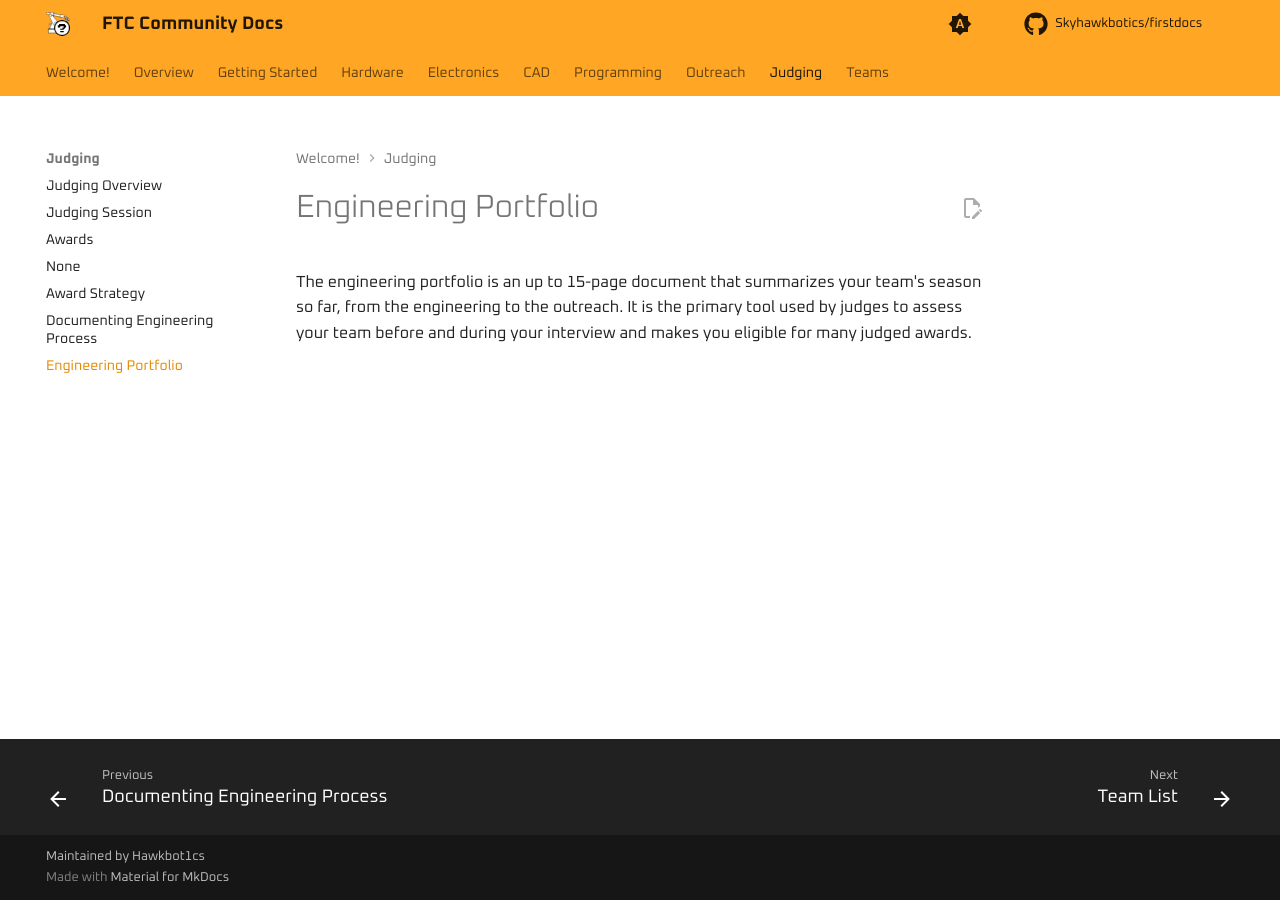
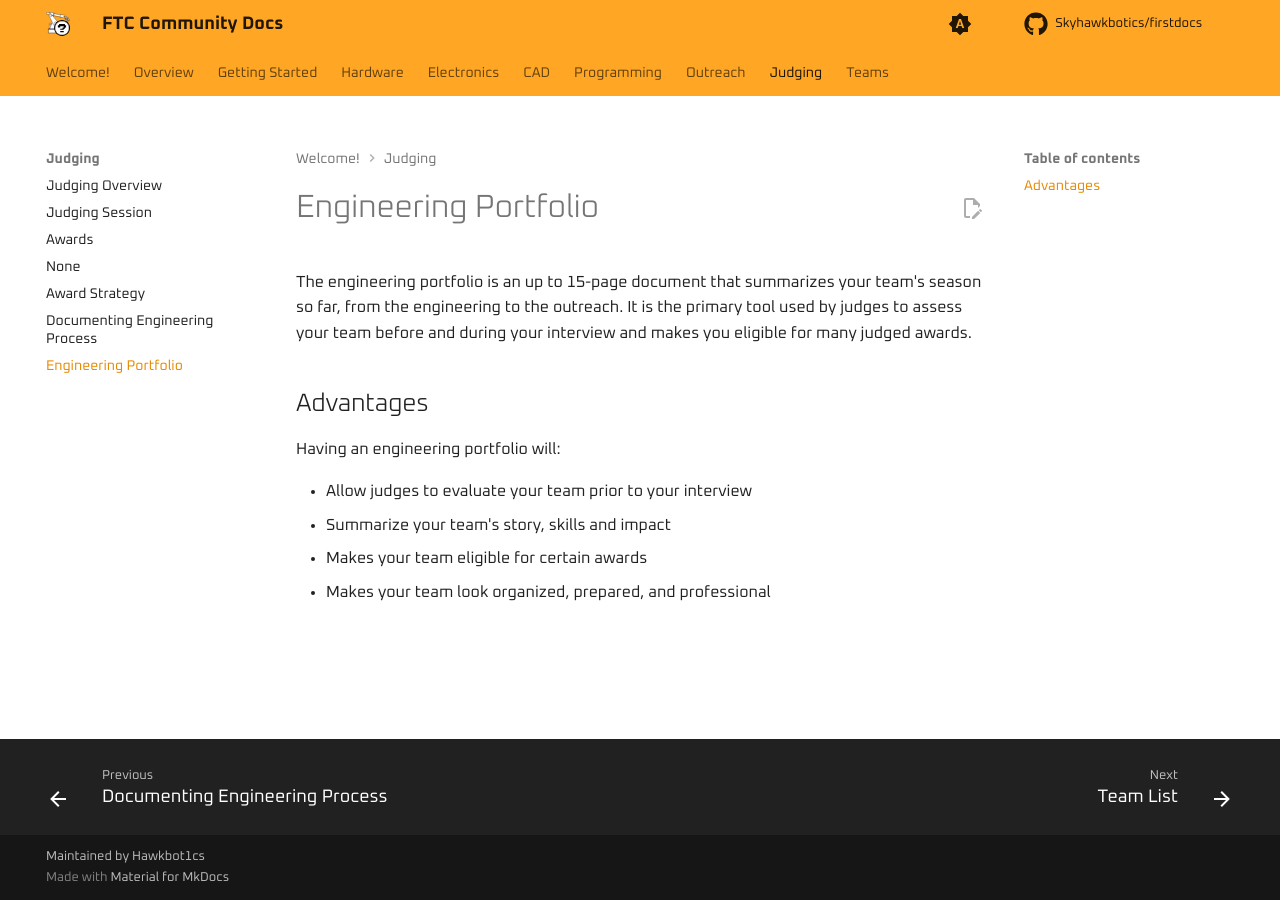
Before and after one commit to Skyhawkbotics/firstdocs, an MkDocs documentation site: the page built from source/docs/judging/engineering-portfolio.md, in a window 1280 px wide. Built offline with MkDocs 1.6.1 and Material for MkDocs 9.7.7, drawn with Linux system fonts in a browser that asks for light colours; comment, search, counter and statistics services are not loaded.

Commit message:
add advantages of portfolio

```diff
--- a/source/docs/judging/engineering-portfolio.md
+++ b/source/docs/judging/engineering-portfolio.md
@@ -1,3 +1,12 @@
 # Engineering Portfolio
 
 The engineering portfolio is an up to 15-page document that summarizes your team's season so far, from the engineering to the outreach. It is the primary tool used by judges to assess your team before and during your interview and makes you eligible for many judged awards.
+
+## Advantages
+
+Having an engineering portfolio will:
+
+- Allow judges to evaluate your team prior to your interview
+- Summarize your team's story, skills and impact
+- Makes your team eligible for certain awards
+- Makes your team look organized, prepared, and professional
```
